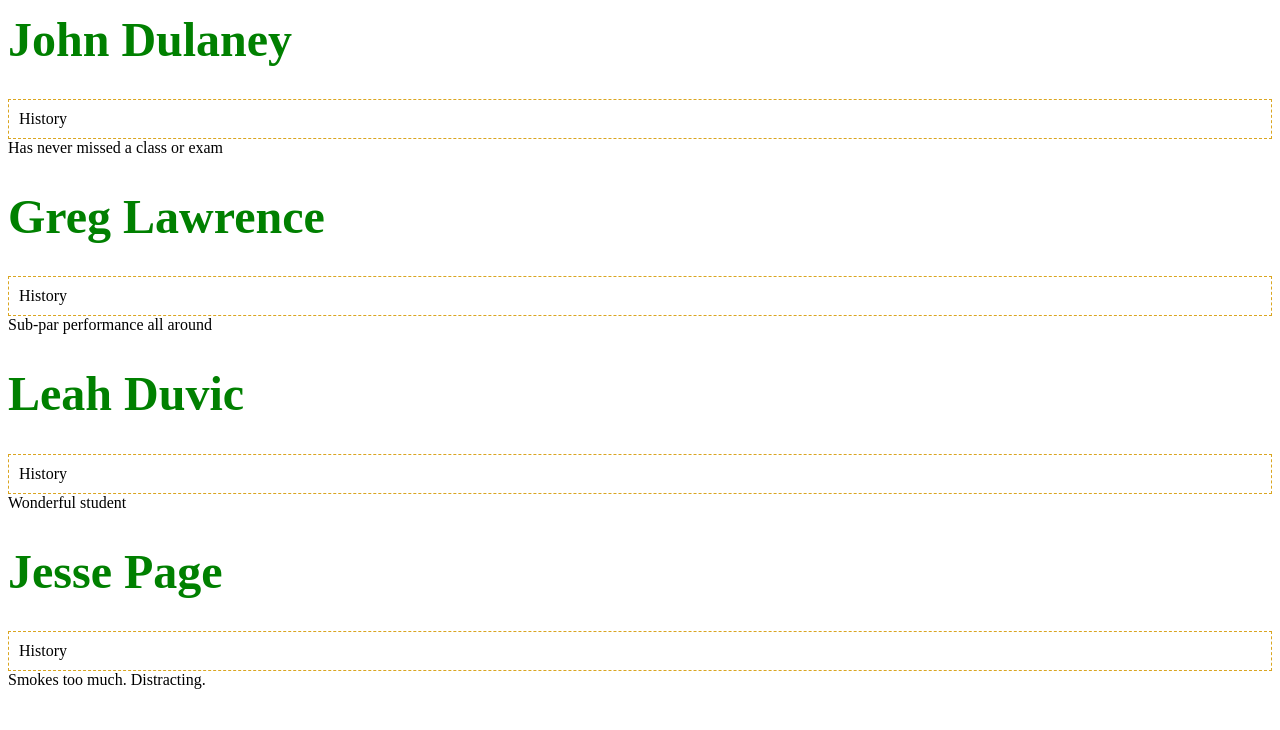
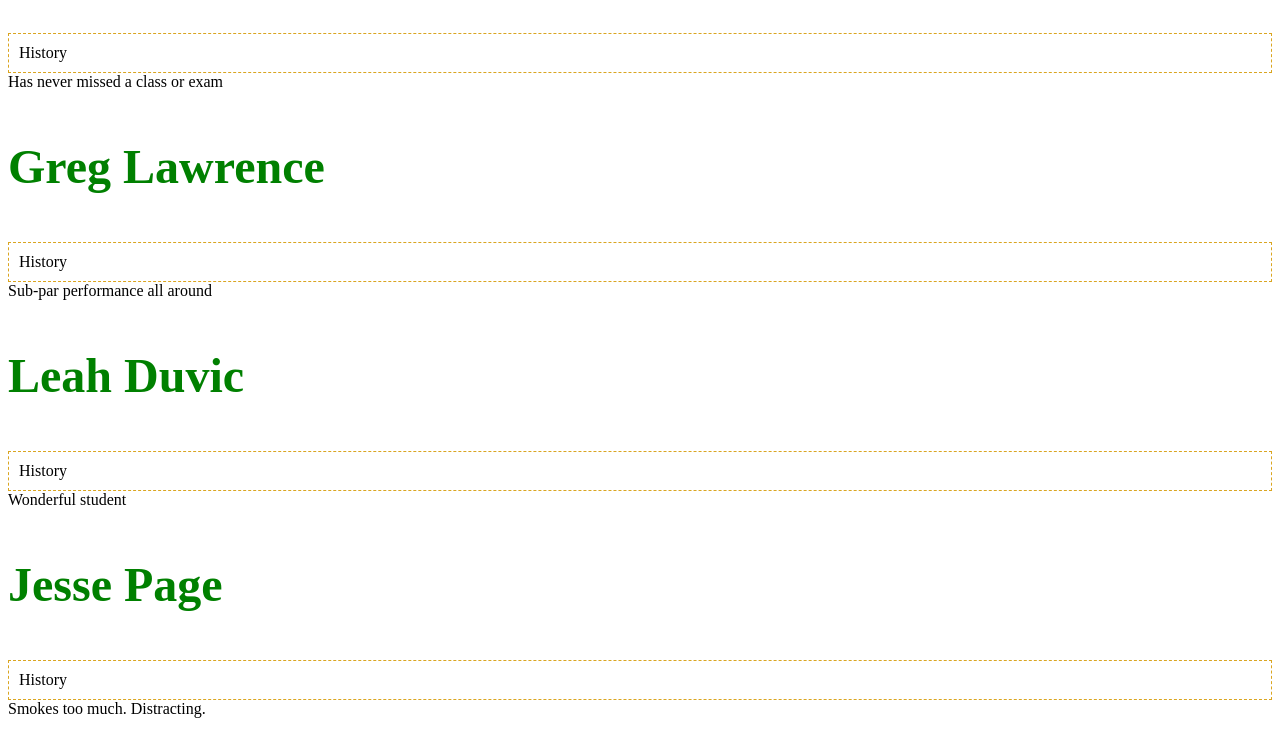
Before and after one commit to ColleenWoolsey/Student-Components, a plain HTML site: page index.html in a window 1280 px wide. Shown: the part 751-1481 px from the top of the page. Drawn offline with Linux system fonts and the light colour scheme.

Commit message:
Fixed innerHTML error and changed containers to articles appended to a div instead of divs appended to body

```diff
--- a/index.html
+++ b/index.html
@@ -8,9 +8,7 @@
     <title>Document</title>
 </head>
 <body>
-    <div id="student">
-        <article id="container"></article>
-    </div>
+    <div id="container"></div>
 
   <script src="scripts.js"></script>
 </body>
--- a/scripts.js
+++ b/scripts.js
@@ -88,42 +88,38 @@ const aside = (title, style) => {
 }
 
 const studentp = function(name, course, info) {
-       return `<div id="student">
+       return `<article id="student">
         ${h1(name, "xx-large passing")}
         ${section(course, "bordered dashed section--padded")}
         ${aside(info, "pushRight")}
-    </div>`
+    </article>`
+  }
 
-  }
 const studentf = function(name, course, info) {
-   return `<div id="student">
+   return `<article id="student">
         ${h1(name, "xx-large failing")}
         ${section(course, "section--padded")}
         ${aside(info, "pushRight")}
-    </div>`
+    </article>`
    }
 
- let container = document.querySelector("#container");
+const container = document.querySelector("#container");
 
 students.forEach(function(student) {
     let studentComponent = "";
+    let newarticle = "";
     if (student.score >= 60) {
       studentComponent = studentp(student.name, student.course, student.info);
-      container.innerHTML = studentComponent;
+      newarticle = document.createElement('article');
+      newarticle.innerHTML = studentComponent;
+      document.querySelector('div').appendChild(newarticle);
 
-      const newdiv = document.createElement('div');
-      newdiv.innerHTML = studentComponent;
-      document.querySelector('body').appendChild(newdiv);
-
-      console.log(studentComponent)
     } else {
         studentComponent = studentf(student.name, student.course, student.info);
-        container.innerHTML = studentComponent;
+        newarticle = document.createElement('article');
+        newarticle.innerHTML = studentComponent;
+        document.querySelector('div').appendChild(newarticle);
 
-        const newdiv = document.createElement('div');
-        newdiv.innerHTML = studentComponent;
-        document.querySelector('body').appendChild(newdiv);
-
-        console.log(studentComponent)
     }
+    console.log(studentComponent)
 });
```
